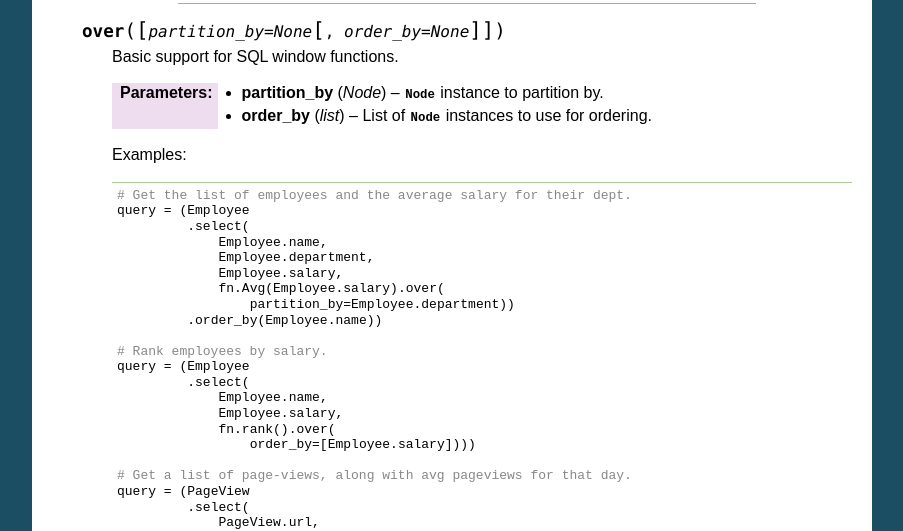
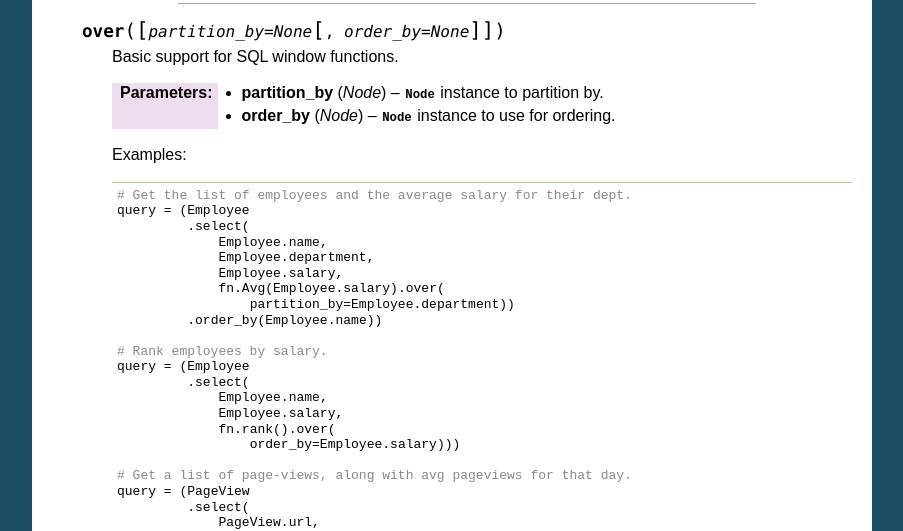
Before and after one commit to coleifer/peewee, a Sphinx documentation site: the page built from docs/peewee/api.rst, in a window 1280 px wide and 900 px high, scrolled down 29075 px. Shown: the part 153-684 px from the top of the window, without its empty margins (198-1101 px from the left). Built offline with Sphinx 7.4.7, drawn with Linux system fonts in a browser that asks for light colours.

Commit message:
Order by in over() takes node.

```diff
--- a/docs/peewee/api.rst
+++ b/docs/peewee/api.rst
@@ -1831,7 +1831,7 @@ Misc
         Basic support for SQL window functions.
 
         :param Node partition_by: :py:class:`Node` instance to partition by.
-        :param list order_by: List of :py:class:`Node` instances to use for ordering.
+        :param Node order_by: :py:class:`Node` instance to use for ordering.
 
         Examples:
 
@@ -1853,7 +1853,7 @@ Misc
                          Employee.name,
                          Employee.salary,
                          fn.rank().over(
-                             order_by=[Employee.salary])))
+                             order_by=Employee.salary)))
 
             # Get a list of page-views, along with avg pageviews for that day.
             query = (PageView
--- a/docs/peewee/querying.rst
+++ b/docs/peewee/querying.rst
@@ -517,7 +517,7 @@ parameters.
                  Employee.name,
                  Employee.salary,
                  fn.rank().over(
-                     order_by=[Employee.salary])))
+                     order_by=Employee.salary)))
 
 For general information on window functions, check
 out the `postgresql docs <http://www.postgresql.org/docs/9.1/static/tutorial-window.html>`_.
--- a/peewee.py
+++ b/peewee.py
@@ -393,7 +393,7 @@ class Func(Node):
         if order_by:
             over_clauses.append(Clause(
                 SQL('ORDER BY'),
-                *order_by))
+                order_by))
         return Clause(self, SQL('OVER'), EnclosedClause(Clause(*over_clauses)))
 
     def __getattr__(self, attr):
--- a/tests.py
+++ b/tests.py
@@ -4292,7 +4292,7 @@ if test_db.window_functions:
                          NullModel.int_field,
                          NullModel.float_field,
                          fn.rank().over(
-                             order_by=[NullModel.float_field]))
+                             order_by=NullModel.float_field))
                      .order_by(NullModel.id))
 
             self.assertEqual(list(query.tuples()), [
@@ -4310,7 +4310,7 @@ if test_db.window_functions:
                          NullModel.float_field,
                          fn.rank().over(
                              partition_by=NullModel.int_field,
-                             order_by=[NullModel.float_field.desc()]))
+                             order_by=NullModel.float_field.desc()))
                      .order_by(NullModel.id))
 
             self.assertEqual(list(query.tuples()), [
```
